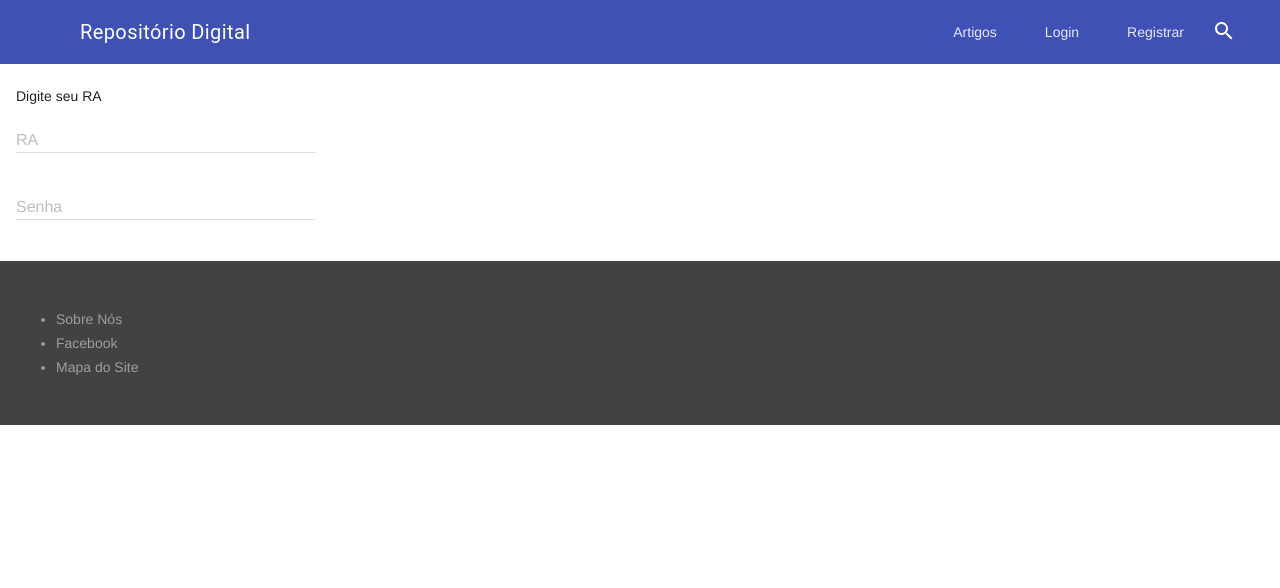
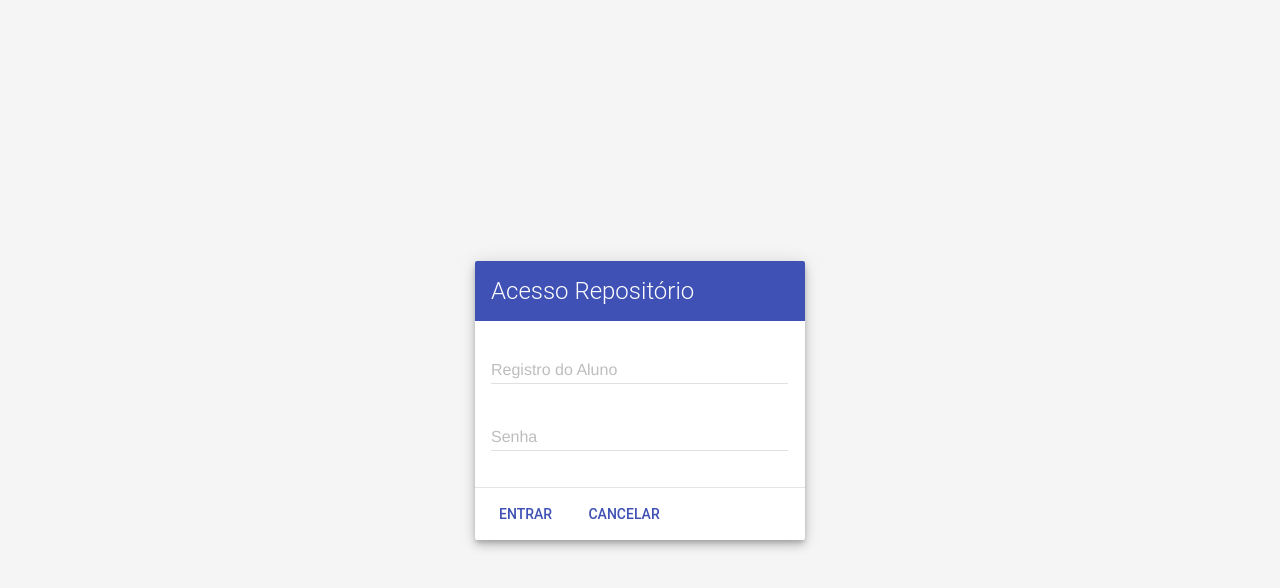
Before and after one commit to diegoluizrodrigues/institutional-repository, a plain HTML site: page login.html in a window 1280 px wide. Drawn offline with Linux system fonts and the light colour scheme.

Commit message:
Finished Login Page

```diff
--- a/_dist/_css/style.min.css
+++ b/_dist/_css/style.min.css
@@ -1 +1 @@
-main div{padding-top:70px}@font-face{font-family:'RobotoRegular';font-style:normal;font-weight:normal;src:url("../../dist/fonts/Roboto-Regular.ttf")}
+#mdl-layout{align-items:center;justify-content:center}.mdl-layout__content{padding:24px;flex:none}main div#conteudo{padding-top:100px}@font-face{font-family:'RobotoRegular';font-style:normal;font-weight:normal;src:url("../../dist/fonts/Roboto-Regular.ttf")}
--- a/login.html
+++ b/login.html
@@ -16,88 +16,33 @@
     <script src="_materialdesign/material.min.js"></script>
 
     <title>Login - Repositório Digital</title>
-
+</head>
     <body>
-        <div id="topo" class="mdl-layout mdl-js-layout mdl-layout--fixed-header">
-            <header id="cabecalho" class="mdl-layout__header mdl-layout__header--scroll">
-                <!-- div com o conteúdo do cabeçalho -->
-                <div id="cabecalho" class="mdl-layout__header-row">
-                    <span class="mdl-layout-title">
-                        Repositório Digital
-                    </span>
-
-                    <div class="mdl-layout-spacer"></div>
-
-                    <nav id="menu" class="mdl-navigation">
-                        <a href="" class="mdl-navigation__link">Artigos</a>
-                        <a href="login.html" class="mdl-navigation__link">Login</a>
-                        <a href="" class="mdl-navigation__link">Registrar</a>
-                    </nav>
-
-                    <!-- campo de texto para pesquisar -->
-                    <div class="mdl-textfield mdl-js-textfield mdl-textfield--expandable mdl-textfield--floating-label mdl-textfield--align-right">
-                        <label class="mdl-button mdl-js-button mdl-button--icon" for="fixed-header-drawer-exp">
-                            <i class="material-icons">search</i>
-                        </label>
-
-                        <div class="mdl-textfield__expandable-holder">
-                            <input class="mdl-textfield__input" type="text" name="sample" id="fixed-header-drawer-exp">
-                        </div>
+        <div id="mdl-layout" class="mdl-layout mdl-js-layout mdl-color--grey-100">
+            <main class="mdl-layout__content">
+                <div class="mdl-card mdl-shadow--6dp">
+                    <div class="mdl-card__title mdl-color--primary mdl-color-text--white">
+                        <h2 class="mdl-card__title-text">Acesso Repositório</h2>
+                    </div>
+                    <div class="mdl-card__supporting-text">
+                        <form action="#">
+                            <div class="mdl-textfield mdl-js-textfield mdl-textfield--floating-label">
+                                <input class="mdl-textfield__input" type="text" pattern="-?[0-9]*(\.[0-9]+)?" id="username" />
+                                <label class="mdl-textfield__label" for="username">Registro do Aluno</label>
+                                <span class="mdl-textfield__error">Somente números são válidos</span>
+                            </div>
+                            <div class="mdl-textfield mdl-js-textfield mdl-textfield--floating-label">
+                                <input class="mdl-textfield__input" type="password" id="userpass" />
+                                <label class="mdl-textfield__label" for="userpass">Senha</label>
+                            </div>
+                        </form>
+                    </div>
+                    <div class="mdl-card__actions mdl-card--border">
+                        <button class="mdl-button mdl-button--colored mdl-js-button mdl-js-ripple-effect">Entrar</button>
+                        <button class="mdl-button mdl-button--colored mdl-js-button mdl-js-ripple-effect">Cancelar</button>
                     </div>
                 </div>
-            </header>
-
-            <!-- div com o conteúdo do menu lateral -->
-            <div id="menulateral" class="mdl-layout__drawer">
-                    <span class="mdl-layout-title">
-                        Repositório Digital
-                    </span>
-
-                    <nav id="menu" class="mdl-navigation">
-                        <a href="" class="mdl-navigation__link">Artigos</a>
-                        <a href="login.html" class="mdl-navigation__link">Login</a>
-                        <a href="" class="mdl-navigation__link">Registrar</a>
-                    </nav>
-            </div>
+            </main>
         </div>
-
-        <!-- O conteúdo dentro da tag main deve ser único e não pode estar repetindo em outras páginas -->
-        <main class="mdl-layout__content">
-
-            <div id="conteudo" class="mdl-grid page-content">
-                <div class="mdl-cell mdl-cell--12-col" id="caixalogin">
-                    <form action="">
-                       Digite seu RA
-                       <br>
-                        <div class="mdl-textfield mdl-js-textfield mdl-textfield--floating-label">
-                            <input class="mdl-textfield__input" type="text" pattern="-?[0-9]*(\.[0-9]+)?" id="">
-                            <label class="mdl-textfield__label" for="">RA</label>
-                            <span class="mdl-textfield__error">Somente números são válidos</span>
-                        </div>
-
-                        <br>
-
-                        <div class="mdl-textfield mdl-js-textfield mdl-textfield--floating-label">
-                            <input class="mdl-textfield__input" type="text">
-                            <label class="mdl-textfield__label" for="">Senha</label>
-                            <span class="mdl-textfield__error">Números e letras</span>
-                        </div>
-                    </form>
-
-                </div>
-            </div>
-
-        </main>
-
-        <footer class="mdl-mini-footer">
-            <div id="rodape">
-                <ul class="">
-                    <li>Sobre Nós</li>
-                    <li>Facebook</li>
-                    <li>Mapa do Site</li>
-                </ul>
-            </div>
-        </footer>
     </body>
-
 </html>
```
Also changed, not shown: index.html (+9 -6 lines).
